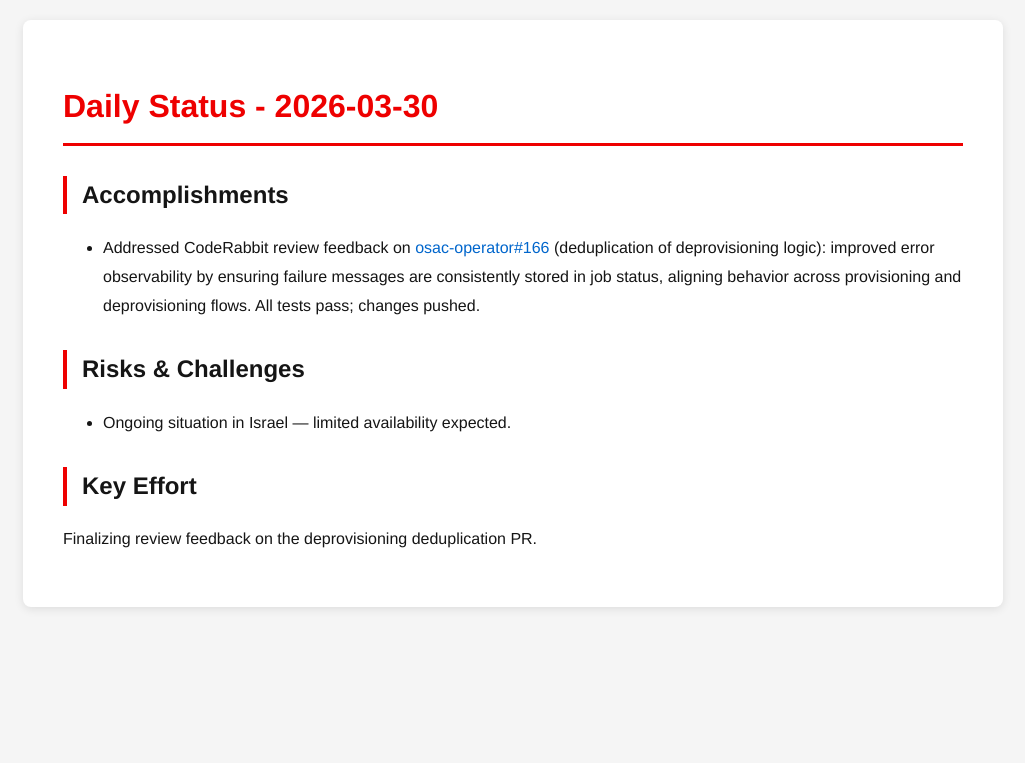
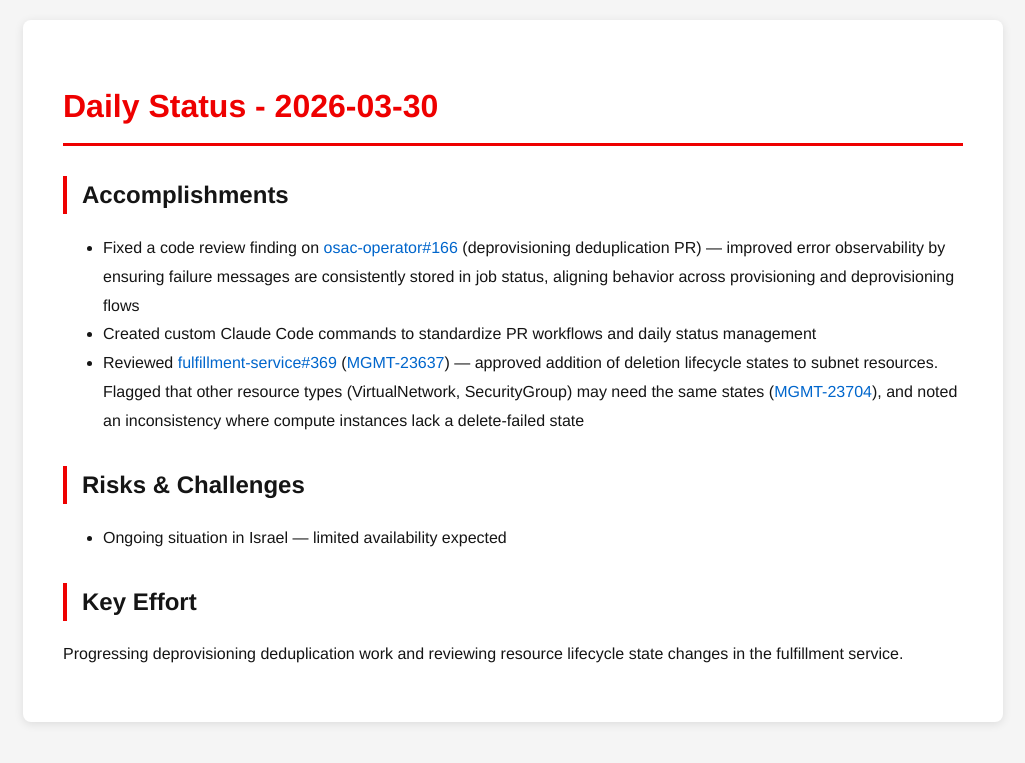
Before and after one commit to tzvatot/daily-status, a Jekyll site: the page built from 2026-03-30.md, in a window 1280 px wide. Shown: the top 763 px of the page, without its empty margins (127-1152 px from the left). Built offline with Jekyll 4.4.1, drawn with Linux system fonts in a browser that asks for light colours.

Commit message:
Daily status update - 2026-03-30

```diff
--- a/2026-03-30.md
+++ b/2026-03-30.md
@@ -7,10 +7,12 @@ date: 2026-03-30
 # Daily Status - 2026-03-30
 
 ## Accomplishments
-- Addressed CodeRabbit review feedback on [osac-operator#166](https://github.com/osac-project/osac-operator/pull/166) (deduplication of deprovisioning logic): improved error observability by ensuring failure messages are consistently stored in job status, aligning behavior across provisioning and deprovisioning flows. All tests pass; changes pushed.
+- Fixed a code review finding on [osac-operator#166](https://github.com/osac-project/osac-operator/pull/166) (deprovisioning deduplication PR) — improved error observability by ensuring failure messages are consistently stored in job status, aligning behavior across provisioning and deprovisioning flows
+- Created custom Claude Code commands to standardize PR workflows and daily status management
+- Reviewed [fulfillment-service#369](https://github.com/osac-project/fulfillment-service/pull/369) ([MGMT-23637](https://issues.redhat.com/browse/MGMT-23637)) — approved addition of deletion lifecycle states to subnet resources. Flagged that other resource types (VirtualNetwork, SecurityGroup) may need the same states ([MGMT-23704](https://issues.redhat.com/browse/MGMT-23704)), and noted an inconsistency where compute instances lack a delete-failed state
 
 ## Risks & Challenges
-- Ongoing situation in Israel — limited availability expected.
+- Ongoing situation in Israel — limited availability expected
 
 ## Key Effort
-Finalizing review feedback on the deprovisioning deduplication PR.
+Progressing deprovisioning deduplication work and reviewing resource lifecycle state changes in the fulfillment service.
```
